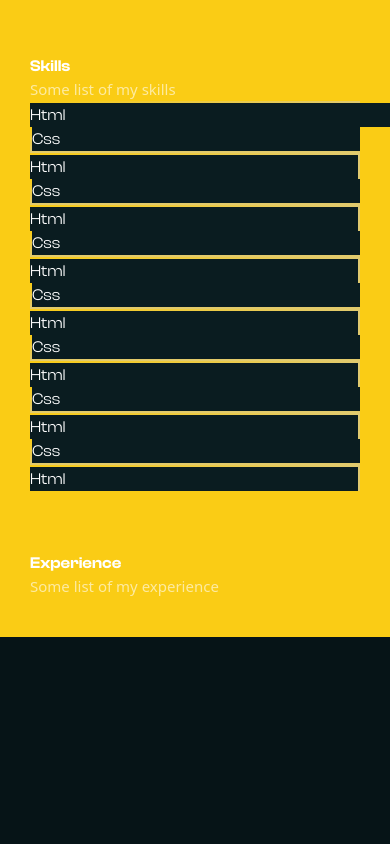
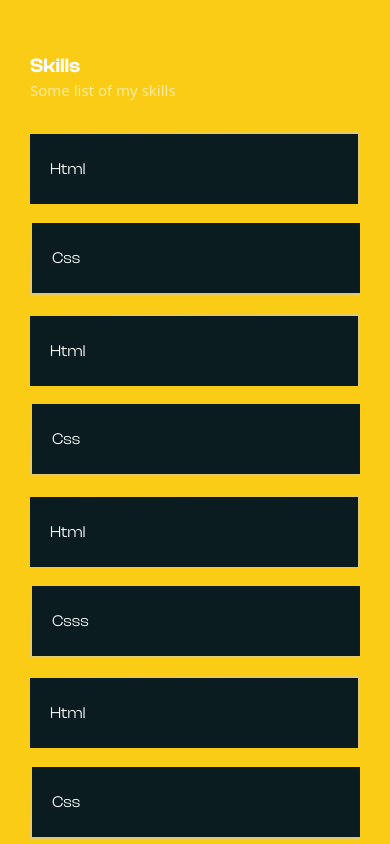
Before and after one commit to Victorola-coder/VickyJay, a React (Vite) app: page / in a window 390 px wide. Shown: the part 3040-3884 px from the top of the page. Before the commit the page ends 3677 px from the top, so only its background shows below. Built offline with nearby package versions, Linux system fonts and the light colour scheme.

Commit message:
skills section done

```diff
--- a/src/components/skillls&&experience/experience.jsx
+++ b/src/components/skillls&&experience/experience.jsx
@@ -3,7 +3,7 @@ const Experience = () => {
     <div className={`flex flex-col lg:items-end`}>
       <div className="">
         <h2
-          className={`font-clashbold text-white font-semibold lg:text-end lg:text-[40px] lg:leading-[49.2px]`}
+          className={`font-clashbold text-white font-semibold lg:text-endgo lg:text-[40px] lg:leading-[49.2px]`}
         >
           Experience
         </h2>
--- a/src/components/skillls&&experience/skills.jsx
+++ b/src/components/skillls&&experience/skills.jsx
@@ -8,7 +8,7 @@ const Skills = () => {
         <div className={`flex flex-col`}>
           <div>
             <h2
-              className={`font-clashbold text-white font-semibold lg:text-[40px] lg:leading-[49.2px]`}
+              className={`font-clashbold text-white font-semibold text-[20px] leading-[24.6px] lg:text-[40px] lg:leading-[49.2px]`}
             >
               Skills
             </h2>
@@ -20,11 +20,11 @@ const Skills = () => {
           </div>
           <div className="w-fit">
             <div
-              className={`lg:mt-[36px] grid grid-cols-1 lg:grid-cols-2 lg:gap-[24px]`}
+              className={`mt-[31px] grid grid-cols-1 md:grid md:grid-cols-2 md:space-y-0 md:gap-3 space-y-[18.67px] lg:mt-[36px] lg:grid-cols-2 lg:space-y-0 lg:gap-[24px]`}
             >
-              <div className="bg-gradient-to-r max-w-[px] lg:max-w-[252px] to-[#C8C8C880] from-[#C5F4FF00] pr-0.5 pt-0.5">
+              <div className="bg-gradient-to-r max-w-[369px] lg:max-w-[252px] to-[#C8C8C880] from-[#C5F4FF00] pr-0.5 pt-0.5">
                 <div
-                  className={`bg-[#0A1C20] w-[368px] lg:h-[100px] lg:max-w-full lg:w-[250px] lg:px-[32px] lg:py-[35px]`}
+                  className={`bg-[#0A1C20] max-w-full w-[368px] px-[20px] py-[23px] lg:h-[100px] lg:max-w-full lg:w-[250px] lg:px-[32px] lg:py-[35px]`}
                 >
                   <p
                     className={`text-white font-medium font-clash lg:text-[25px] lg:leading-[30.75px] `}
@@ -33,9 +33,9 @@ const Skills = () => {
                   </p>
                 </div>
               </div>
-              <div className="bg-gradient-to-b  max-w-[px] lg:max-w-[252px] to-[#C8C8C880] from-[#C5F4FF00] pb-0.5 pl-0.5">
+              <div className="bg-gradient-to-b max-w-[369px] lg:max-w-[252px] to-[#C8C8C880] from-[#C5F4FF00] pb-0.5 pl-0.5">
                 <div
-                  className={`bg-[#0A1C20] lg:h-[100px] lg:max-w-full lg:w-[250px] lg:px-[32px] lg:py-[35px]`}
+                  className={`bg-[#0A1C20]  px-[20px] py-[23px] lg:h-[100px] lg:max-w-full lg:w-[250px] lg:px-[32px] lg:py-[35px]`}
                 >
                   <p
                     className={`text-white font-medium font-clash lg:text-[25px] lg:leading-[30.75px] `}
@@ -44,9 +44,9 @@ const Skills = () => {
                   </p>
                 </div>
               </div>
-              <div className="bg-gradient-to-r max-w-[px] lg:max-w-[252px] to-[#C8C8C880] from-[#C5F4FF00] pr-0.5 pt-0.5">
+              <div className="bg-gradient-to-r max-w-[369px] lg:max-w-[252px] to-[#C8C8C880] from-[#C5F4FF00] pr-0.5 pt-0.5">
                 <div
-                  className={`bg-[#0A1C20] lg:h-[100px] lg:max-w-full lg:w-[250px] lg:px-[32px] lg:py-[35px]`}
+                  className={`bg-[#0A1C20]  px-[20px] py-[23px] lg:h-[100px] lg:max-w-full lg:w-[250px] lg:px-[32px] lg:py-[35px]`}
                 >
                   <p
                     className={`text-white font-medium font-clash lg:text-[25px] lg:leading-[30.75px] `}
@@ -55,9 +55,9 @@ const Skills = () => {
                   </p>
                 </div>
               </div>
-              <div className="bg-gradient-to-b  max-w-[px] lg:max-w-[252px] to-[#C8C8C880] from-[#C5F4FF00] pb-0.5 pl-0.5">
+              <div className="bg-gradient-to-b max-w-[369px] lg:max-w-[252px] to-[#C8C8C880] from-[#C5F4FF00] pb-0.5 pl-0.5">
                 <div
-                  className={`bg-[#0A1C20] lg:h-[100px] lg:max-w-full lg:w-[250px] lg:px-[32px] lg:py-[35px]`}
+                  className={`bg-[#0A1C20]  px-[20px] py-[23px] lg:h-[100px] lg:max-w-full lg:w-[250px] lg:px-[32px] lg:py-[35px]`}
                 >
                   <p
                     className={`text-white font-medium font-clash lg:text-[25px] lg:leading-[30.75px] `}
@@ -66,9 +66,9 @@ const Skills = () => {
                   </p>
                 </div>
               </div>
-              <div className="bg-gradient-to-r max-w-[px] lg:max-w-[252px] to-[#C8C8C880] from-[#C5F4FF00] pr-0.5 pt-0.5">
+              <div className="bg-gradient-to-r max-w-[369px] lg:max-w-[252px] to-[#C8C8C880] from-[#C5F4FF00] pr-0.5 pt-0.5">
                 <div
-                  className={`bg-[#0A1C20] lg:h-[100px] lg:max-w-full lg:w-[250px] lg:px-[32px] lg:py-[35px]`}
+                  className={`bg-[#0A1C20]  px-[20px] py-[23px] lg:h-[100px] lg:max-w-full lg:w-[250px] lg:px-[32px] lg:py-[35px]`}
                 >
                   <p
                     className={`text-white font-medium font-clash lg:text-[25px] lg:leading-[30.75px] `}
@@ -77,9 +77,31 @@ const Skills = () => {
                   </p>
                 </div>
               </div>
-              <div className="bg-gradient-to-b  max-w-[px] lg:max-w-[252px] to-[#C8C8C880] from-[#C5F4FF00] pb-0.5 pl-0.5">
+              <div className="bg-gradient-to-b max-w-[369px]  lg:max-w-[252px] to-[#C8C8C880] from-[#C5F4FF00] pb-0.5 pl-0.5">
                 <div
-                  className={`bg-[#0A1C20] lg:h-[100px] lg:max-w-full lg:w-[250px] lg:px-[32px] lg:py-[35px]`}
+                  className={`bg-[#0A1C20]  px-[20px] py-[23px] lg:h-[100px] lg:max-w-full lg:w-[250px] lg:px-[32px] lg:py-[35px]`}
+                >
+                  <p
+                    className={`text-white font-medium font-clash lg:text-[25px] lg:leading-[30.75px] `}
+                  >
+                    Csss
+                  </p>
+                </div>
+              </div>
+              <div className="bg-gradient-to-r max-w-[369px] lg:max-w-[252px] to-[#C8C8C880] from-[#C5F4FF00] pr-0.5 pt-0.5">
+                <div
+                  className={`bg-[#0A1C20]  px-[20px] py-[23px] lg:h-[100px] lg:max-w-full lg:w-[250px] lg:px-[32px] lg:py-[35px]`}
+                >
+                  <p
+                    className={`text-white font-medium font-clash lg:text-[25px] lg:leading-[30.75px] `}
+                  >
+                    Html
+                  </p>
+                </div>
+              </div>
+              <div className="bg-gradient-to-b max-w-[369px]  lg:max-w-[252px] to-[#C8C8C880] from-[#C5F4FF00] pb-0.5 pl-0.5">
+                <div
+                  className={`bg-[#0A1C20]  px-[20px] py-[23px] lg:h-[100px] lg:max-w-full lg:w-[250px] lg:px-[32px] lg:py-[35px]`}
                 >
                   <p
                     className={`text-white font-medium font-clash lg:text-[25px] lg:leading-[30.75px] `}
@@ -88,9 +110,9 @@ const Skills = () => {
                   </p>
                 </div>
               </div>
-              <div className="bg-gradient-to-r max-w-[px] lg:max-w-[252px] to-[#C8C8C880] from-[#C5F4FF00] pr-0.5 pt-0.5">
+              <div className="bg-gradient-to-r max-w-[369px] lg:max-w-[252px] to-[#C8C8C880] from-[#C5F4FF00] pr-0.5 pt-0.5">
                 <div
-                  className={`bg-[#0A1C20] lg:h-[100px] lg:max-w-full lg:w-[250px] lg:px-[32px] lg:py-[35px]`}
+                  className={`bg-[#0A1C20]  px-[20px] py-[23px] lg:h-[100px] lg:max-w-full lg:w-[250px] lg:px-[32px] lg:py-[35px]`}
                 >
                   <p
                     className={`text-white font-medium font-clash lg:text-[25px] lg:leading-[30.75px] `}
@@ -99,9 +121,9 @@ const Skills = () => {
                   </p>
                 </div>
               </div>
-              <div className="bg-gradient-to-b  max-w-[px] lg:max-w-[252px] to-[#C8C8C880] from-[#C5F4FF00] pb-0.5 pl-0.5">
+              <div className="bg-gradient-to-b max-w-[369px]  lg:max-w-[252px] to-[#C8C8C880] from-[#C5F4FF00] pb-0.5 pl-0.5">
                 <div
-                  className={`bg-[#0A1C20] lg:h-[100px] lg:max-w-full lg:w-[250px] lg:px-[32px] lg:py-[35px]`}
+                  className={`bg-[#0A1C20]  px-[20px] py-[23px] lg:h-[100px] lg:max-w-full lg:w-[250px] lg:px-[32px] lg:py-[35px]`}
                 >
                   <p
                     className={`text-white font-medium font-clash lg:text-[25px] lg:leading-[30.75px] `}
@@ -110,9 +132,9 @@ const Skills = () => {
                   </p>
                 </div>
               </div>
-              <div className="bg-gradient-to-r max-w-[px] lg:max-w-[252px] to-[#C8C8C880] from-[#C5F4FF00] pr-0.5 pt-0.5">
+              <div className="bg-gradient-to-r max-w-[369px] lg:max-w-[252px] to-[#C8C8C880] from-[#C5F4FF00] pr-0.5 pt-0.5">
                 <div
-                  className={`bg-[#0A1C20] lg:h-[100px] lg:max-w-full lg:w-[250px] lg:px-[32px] lg:py-[35px]`}
+                  className={`bg-[#0A1C20]  px-[20px] py-[23px] lg:h-[100px] lg:max-w-full lg:w-[250px] lg:px-[32px] lg:py-[35px]`}
                 >
                   <p
                     className={`text-white font-medium font-clash lg:text-[25px] lg:leading-[30.75px] `}
@@ -121,9 +143,9 @@ const Skills = () => {
                   </p>
                 </div>
               </div>
-              <div className="bg-gradient-to-b  max-w-[px] lg:max-w-[252px] to-[#C8C8C880] from-[#C5F4FF00] pb-0.5 pl-0.5">
+              <div className="bg-gradient-to-b max-w-[369px]  lg:max-w-[252px] to-[#C8C8C880] from-[#C5F4FF00] pb-0.5 pl-0.5">
                 <div
-                  className={`bg-[#0A1C20] lg:h-[100px] lg:max-w-full lg:w-[250px] lg:px-[32px] lg:py-[35px]`}
+                  className={`bg-[#0A1C20]  px-[20px] py-[23px] lg:h-[100px] lg:max-w-full lg:w-[250px] lg:px-[32px] lg:py-[35px]`}
                 >
                   <p
                     className={`text-white font-medium font-clash lg:text-[25px] lg:leading-[30.75px] `}
@@ -132,9 +154,9 @@ const Skills = () => {
                   </p>
                 </div>
               </div>
-              <div className="bg-gradient-to-r max-w-[px] lg:max-w-[252px] to-[#C8C8C880] from-[#C5F4FF00] pr-0.5 pt-0.5">
+              <div className="bg-gradient-to-r max-w-[369px] lg:max-w-[252px] to-[#C8C8C880] from-[#C5F4FF00] pr-0.5 pt-0.5">
                 <div
-                  className={`bg-[#0A1C20] lg:h-[100px] lg:max-w-full lg:w-[250px] lg:px-[32px] lg:py-[35px]`}
+                  className={`bg-[#0A1C20]  px-[20px] py-[23px] lg:h-[100px] lg:max-w-full lg:w-[250px] lg:px-[32px] lg:py-[35px]`}
                 >
                   <p
                     className={`text-white font-medium font-clash lg:text-[25px] lg:leading-[30.75px] `}
@@ -143,9 +165,9 @@ const Skills = () => {
                   </p>
                 </div>
               </div>
-              <div className="bg-gradient-to-b  max-w-[px] lg:max-w-[252px] to-[#C8C8C880] from-[#C5F4FF00] pb-0.5 pl-0.5">
+              <div className="bg-gradient-to-b max-w-[369px]  lg:max-w-[252px] to-[#C8C8C880] from-[#C5F4FF00] pb-0.5 pl-0.5">
                 <div
-                  className={`bg-[#0A1C20] lg:h-[100px] lg:max-w-full lg:w-[250px] lg:px-[32px] lg:py-[35px]`}
+                  className={`bg-[#0A1C20]  px-[20px] py-[23px] lg:h-[100px] lg:max-w-full lg:w-[250px] lg:px-[32px] lg:py-[35px]`}
                 >
                   <p
                     className={`text-white font-medium font-clash lg:text-[25px] lg:leading-[30.75px] `}
@@ -154,9 +176,9 @@ const Skills = () => {
                   </p>
                 </div>
               </div>
-              <div className="bg-gradient-to-r max-w-[px] lg:max-w-[252px] to-[#C8C8C880] from-[#C5F4FF00] pr-0.5 pt-0.5">
+              <div className="lg:col-span-2 bg max-w-[369px]-gradient-to-r lg:max-w-[252px] to-[#C8C8C880] from-[#C5F4FF00] pr-0.5 pt-0.5">
                 <div
-                  className={`bg-[#0A1C20] lg:h-[100px] lg:max-w-full lg:w-[250px] lg:px-[32px] lg:py-[35px]`}
+                  className={`bg-[#0A1C20]  px-[20px] py-[23px] lg:h-[100px] lg:max-w-full lg:w-[250px] lg:px-[32px] lg:py-[35px]`}
                 >
                   <p
                     className={`text-white font-medium font-clash lg:text-[25px] lg:leading-[30.75px] `}
@@ -165,39 +187,6 @@ const Skills = () => {
                   </p>
                 </div>
               </div>
-              <div className="bg-gradient-to-b  max-w-[px] lg:max-w-[252px] to-[#C8C8C880] from-[#C5F4FF00] pb-0.5 pl-0.5">
-                <div
-                  className={`bg-[#0A1C20] lg:h-[100px] lg:max-w-full lg:w-[250px] lg:px-[32px] lg:py-[35px]`}
-                >
-                  <p
-                    className={`text-white font-medium font-clash lg:text-[25px] lg:leading-[30.75px] `}
-                  >
-                    Css
-                  </p>
-                </div>
-              </div>
-              <div className="lg:col-span-1 bg-gradient-to-r max-w-[px] lg:max-w-[252px] to-[#C8C8C880] from-[#C5F4FF00] pr-0.5 pt-0.5">
-                <div
-                  className={`bg-[#0A1C20] lg:h-[100px] lg:max-w-full lg:w-[250px] lg:px-[32px] lg:py-[35px]`}
-                >
-                  <p
-                    className={`text-white font-medium font-clash lg:text-[25px] lg:leading-[30.75px] `}
-                  >
-                    Html
-                  </p>
-                </div>
-              </div>
-              {/* <div className="bg-gradient-to-b  max-w-[px] lg:max-w-[252px] to-[#C8C8C880] from-[#C5F4FF00] pb-0.5 pl-0.5">
-                <div
-                  className={`bg-[#0A1C20] lg:h-[100px] lg:max-w-full lg:w-[250px] lg:px-[32px] lg:py-[35px]`}
-                >
-                  <p
-                    className={`text-white font-medium font-clash lg:text-[25px] lg:leading-[30.75px] `}
-                  >
-                    Css
-                  </p>
-                </div>
-              </div> */}
             </div>
           </div>
         </div>
```
